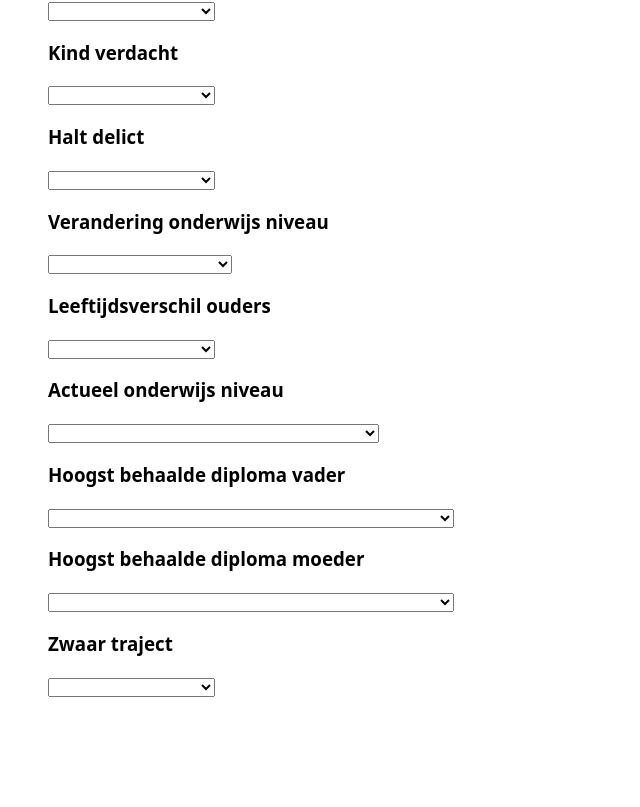
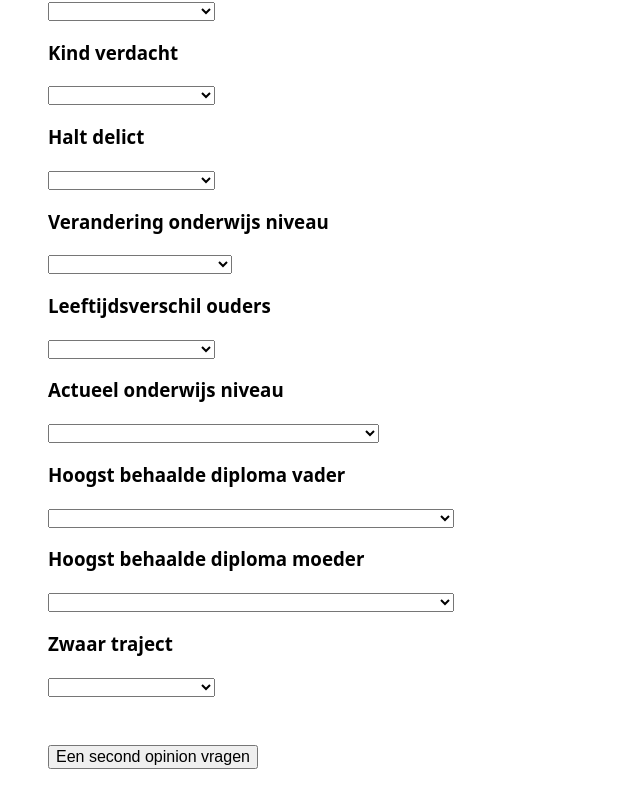
Before and after one commit to joostflick/frontend-applications, a Vue app: page / in a window 1280 px wide. Shown: the part 1457-2264 px from the top of the page, without its empty margins (0-640 px from the left). Before the commit the page ends 2202 px from the top, so only its background shows below. Built offline with nearby package versions, Linux system fonts and the light colour scheme.

Commit message:
Minor changes to second opinion concept

```diff
--- a/src/App.vue
+++ b/src/App.vue
@@ -4,8 +4,9 @@
     <button v-on:click="showForm = true">Risico indicator</button>
     <button v-on:click="showForm = false">Second opinion</button>
     <div id="body">
-    <div v-if="showForm">
+    <div id="form" v-if="showForm">
       <app-form></app-form>
+      <button v-on:click="showForm = false">Een second opinion vragen</button>
     </div>
     <div v-else>
       <app-secondopinion></app-secondopinion>
@@ -35,8 +36,9 @@ export default {
    this.$data.optionsArray.splice(value[1], 1, value[0])
    // sum of array in the formula credits
    var answer = Number( ( 1 / ( 1 + Math.exp( -1 * ( -8.57219 + (this.$data.optionsArray.reduce((a, b) => a + b, 0)) ) ) ) * 100 ).toFixed( 2 ) )
-    //change data
+   //change data
    this.$data.answer = answer
+
   })
  }
   }
@@ -57,6 +59,12 @@ font-family: system-ui;
   font-style: roboto;
   font-size: 1em;
 }
+#form > button {
+  margin-left: 3em;
+  margin-bottom: 3em;
+  font-style: roboto;
+  font-size: 1em;
+}
 
 
 </style>
--- a/src/SecondOpinion.vue
+++ b/src/SecondOpinion.vue
@@ -1,6 +1,6 @@
 <template>
 <div id='bodySecond'>
-    <h1>Geef hier de second opinion op andere risico indicaties</h1>
+    <h1>Geef hier je second opinion op andere risico indicaties</h1>
     <h2>Indicatie 1</h2>
     <p>Dossier 234234 - 6,25%</p>
     <button>Bekijk</button>
```
